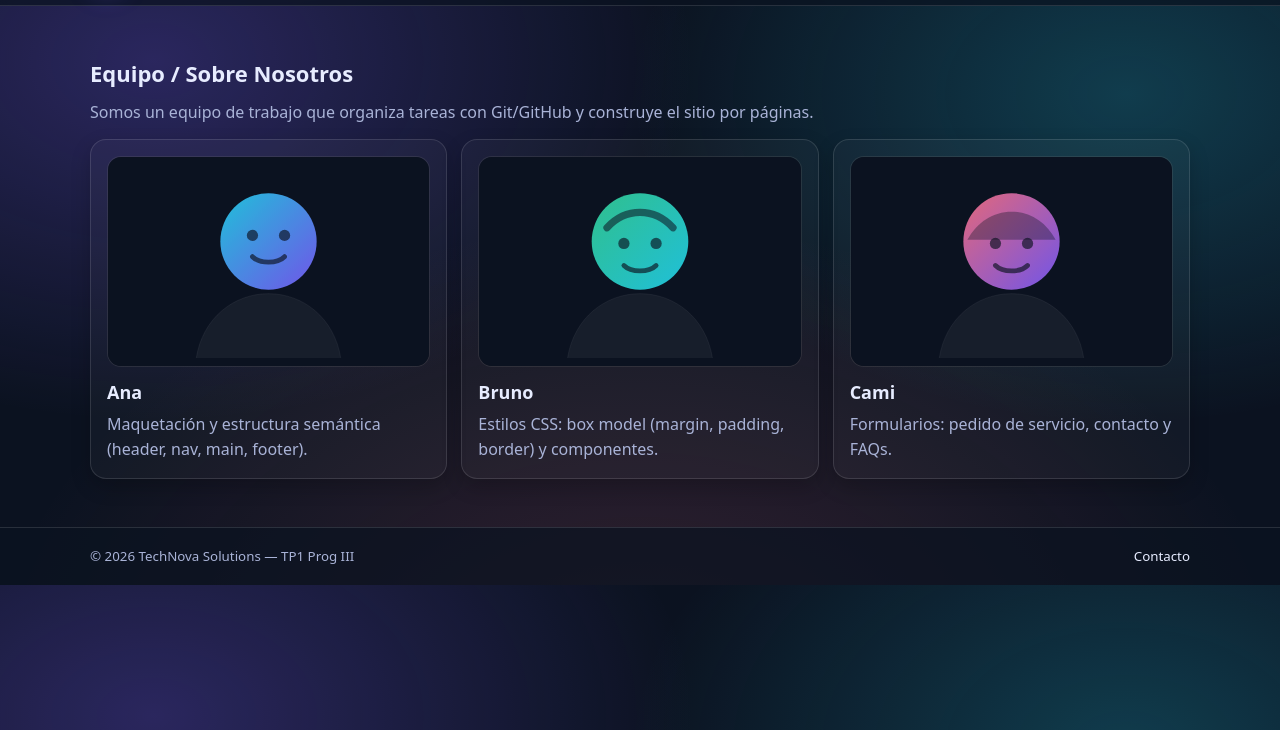
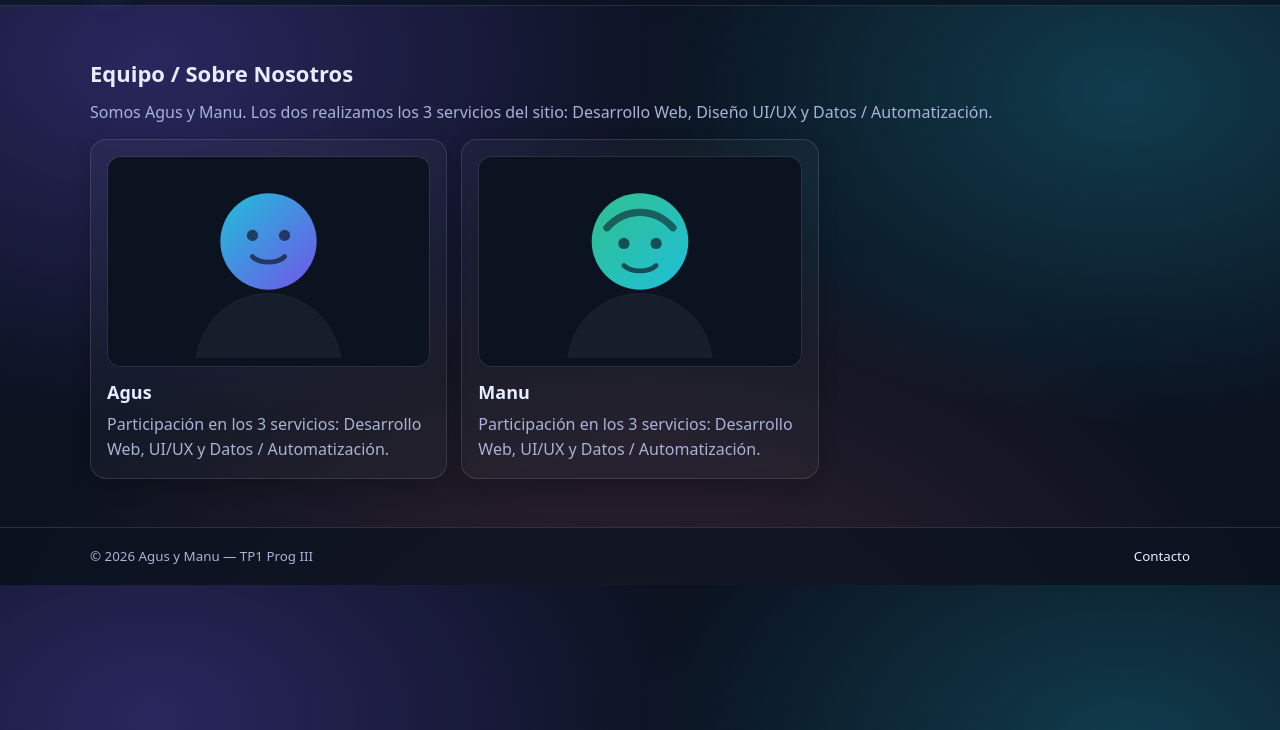
Before and after one commit to sugga222/tp-1-prog-III, a plain HTML site: page equipo.html in a window 1280 px wide. Shown: the part 70-800 px from the top of the page. Drawn offline with Linux system fonts and the light colour scheme.

Commit message:
Update team name to Agus y Manu

```diff
--- a/equipo.html
+++ b/equipo.html
@@ -3,7 +3,7 @@
   <head>
     <meta charset="UTF-8" />
     <meta name="viewport" content="width=device-width, initial-scale=1.0" />
-    <title>TechNova Solutions | Equipo</title>
+    <title>Agus y Manu | Equipo</title>
     <link rel="stylesheet" href="./css/styles.css" />
   </head>
   <body>
@@ -13,7 +13,7 @@
       <div class="container header-inner">
         <a class="brand" href="./index.html" aria-label="Ir al inicio">
           <span class="brand-badge" aria-hidden="true"></span>
-          <span>TechNova Solutions</span>
+          <span>Agus y Manu</span>
         </a>
 
         <nav class="site-nav" aria-label="Navegación principal">
@@ -34,7 +34,8 @@
         <section class="section">
           <h2>Equipo / Sobre Nosotros</h2>
           <p class="lead">
-            Somos un equipo de trabajo que organiza tareas con Git/GitHub y construye el sitio por páginas.
+            Somos Agus y Manu. Los dos realizamos los 3 servicios del sitio: Desarrollo Web, Diseño UI/UX y Datos /
+            Automatización.
           </p>
 
           <div class="grid">
@@ -42,24 +43,16 @@
               <div class="card-media">
                 <img src="./assets/img/team-ana.svg" alt="Integrante 1" />
               </div>
-              <h3>Ana</h3>
-              <p>Maquetación y estructura semántica (header, nav, main, footer).</p>
+              <h3>Agus</h3>
+              <p>Participación en los 3 servicios: Desarrollo Web, UI/UX y Datos / Automatización.</p>
             </div>
 
             <div class="card">
               <div class="card-media">
                 <img src="./assets/img/team-bruno.svg" alt="Integrante 2" />
               </div>
-              <h3>Bruno</h3>
-              <p>Estilos CSS: box model (margin, padding, border) y componentes.</p>
-            </div>
-
-            <div class="card">
-              <div class="card-media">
-                <img src="./assets/img/team-cami.svg" alt="Integrante 3" />
-              </div>
-              <h3>Cami</h3>
-              <p>Formularios: pedido de servicio, contacto y FAQs.</p>
+              <h3>Manu</h3>
+              <p>Participación en los 3 servicios: Desarrollo Web, UI/UX y Datos / Automatización.</p>
             </div>
           </div>
         </section>
@@ -68,7 +61,7 @@
 
     <footer class="site-footer">
       <div class="container footer-inner">
-        <small>© 2026 TechNova Solutions — TP1 Prog III</small>
+        <small>© 2026 Agus y Manu — TP1 Prog III</small>
         <small><a href="./contacto.html">Contacto</a></small>
       </div>
     </footer>
```
Also changed, not shown: contacto.html (+3 -3 lines), faq.html (+3 -3 lines), index.html (+5 -5 lines), pedido.html (+3 -3 lines), servicios.html (+10 -4 lines).
